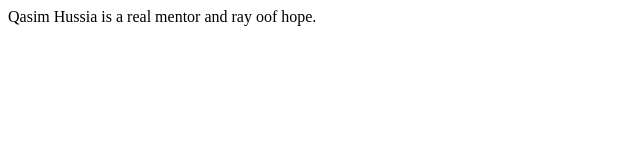
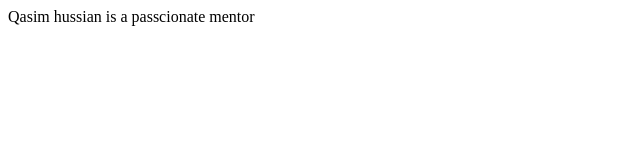
Before and after one commit to michealpeero/manginasalmenu, a plain HTML site: page index.html in a window 1280 px wide. Shown: the full height of the page, 0-640 px from the left. Drawn offline with Linux system fonts and the light colour scheme.

Commit message:
added index file

```diff
--- a/index.html
+++ b/index.html
@@ -1,12 +1,3 @@
-<!DOCTYPE html>
-<html lang="en">
-<head>
-    <meta charset="UTF-8">
-    <meta name="viewport" content="width=device-width, initial-scale=1.0">
-    <title>Document</title>
-</head>
-<body>
-    Qasim Hussia is a real mentor and ray oof hope.
-
-</body>
-</html>
+<p>
+    Qasim hussian is a passcionate mentor
+</p>
```
